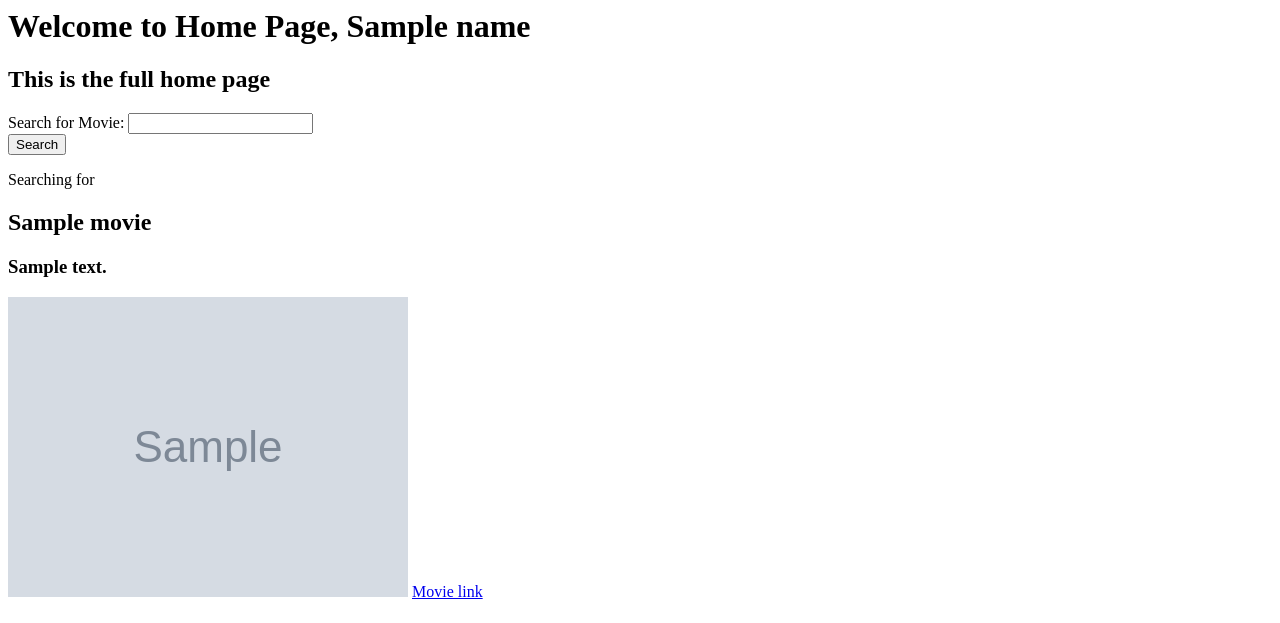
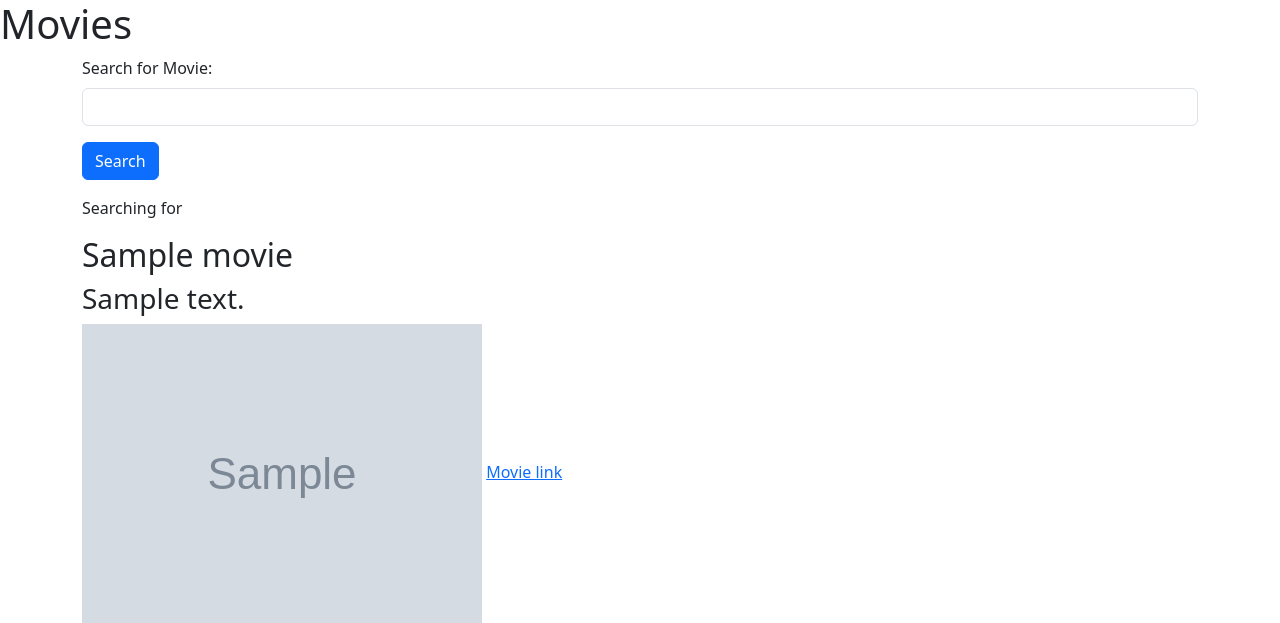
Before and after one commit to acmazoh/Workshop_P1, a Django app: template movie/templates/home.html in a window 1280 px wide. Shown: the top 623 px of the page. Run offline with Django 4.2, Linux system fonts and the light colour scheme; the template is opened without the code that fills it: most values are stand-ins (such as "Sample title", 1, 10 or a date in 2020); grey boxes marked "Sample" are stand-in pictures.

Commit message:
visualizacion de peliculas con estilo

```diff
--- a/movie/templates/home.html
+++ b/movie/templates/home.html
@@ -1,5 +1,8 @@
-<h1>Welcome to Home Page, {{name}} </h1>
-<h2>This is the full home page</h2>
+<head>
+    <link href="https://cdn.jsdelivr.net/npm/bootstrap@5.3.8/dist/css/bootstrap.min.css" rel="stylesheet" integrity="sha384-sRIl4kxILFvY47J16cr9ZwB07vP4J8+LH7qKQnuqkuIAvNWLzeN8tE5YBujZqJLB" crossorigin="anonymous">
+</head>
+
+<h1>Movies</h1>
 
 <div class="container">
     <form action="">
```
